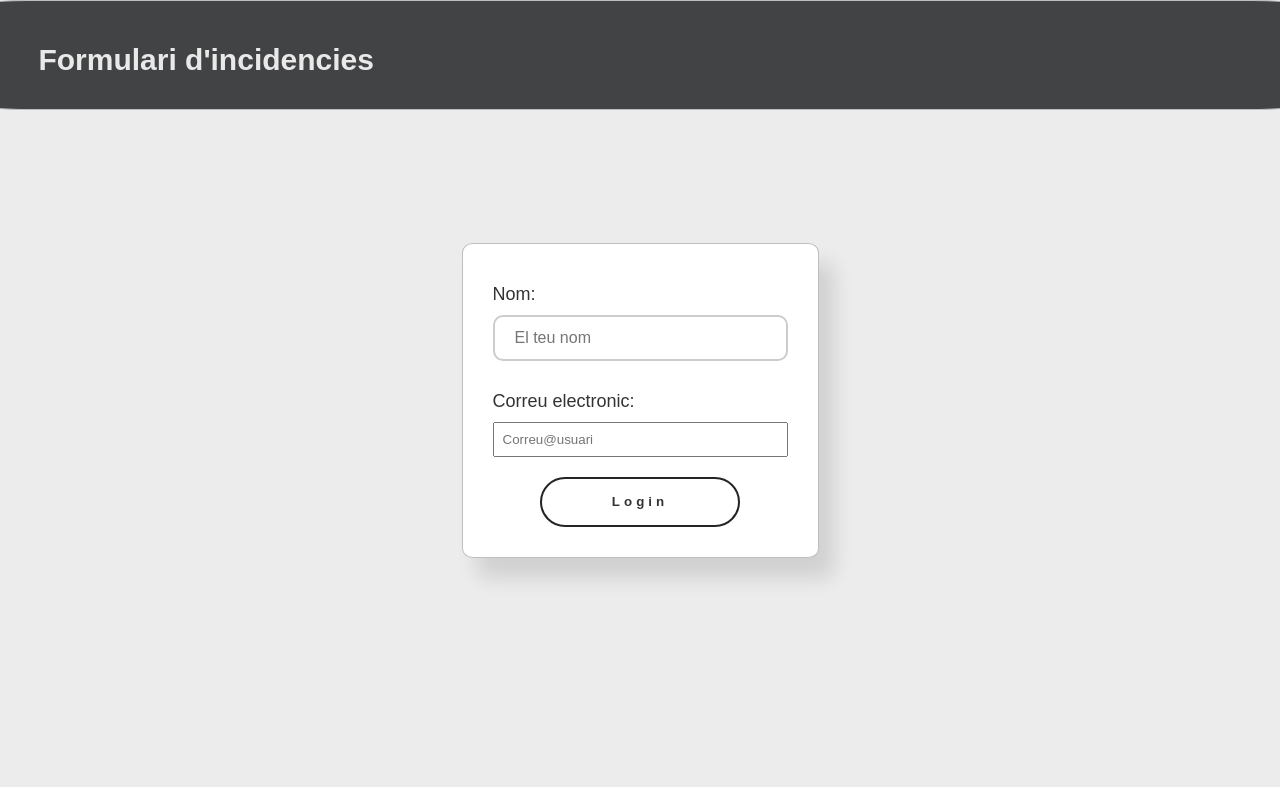
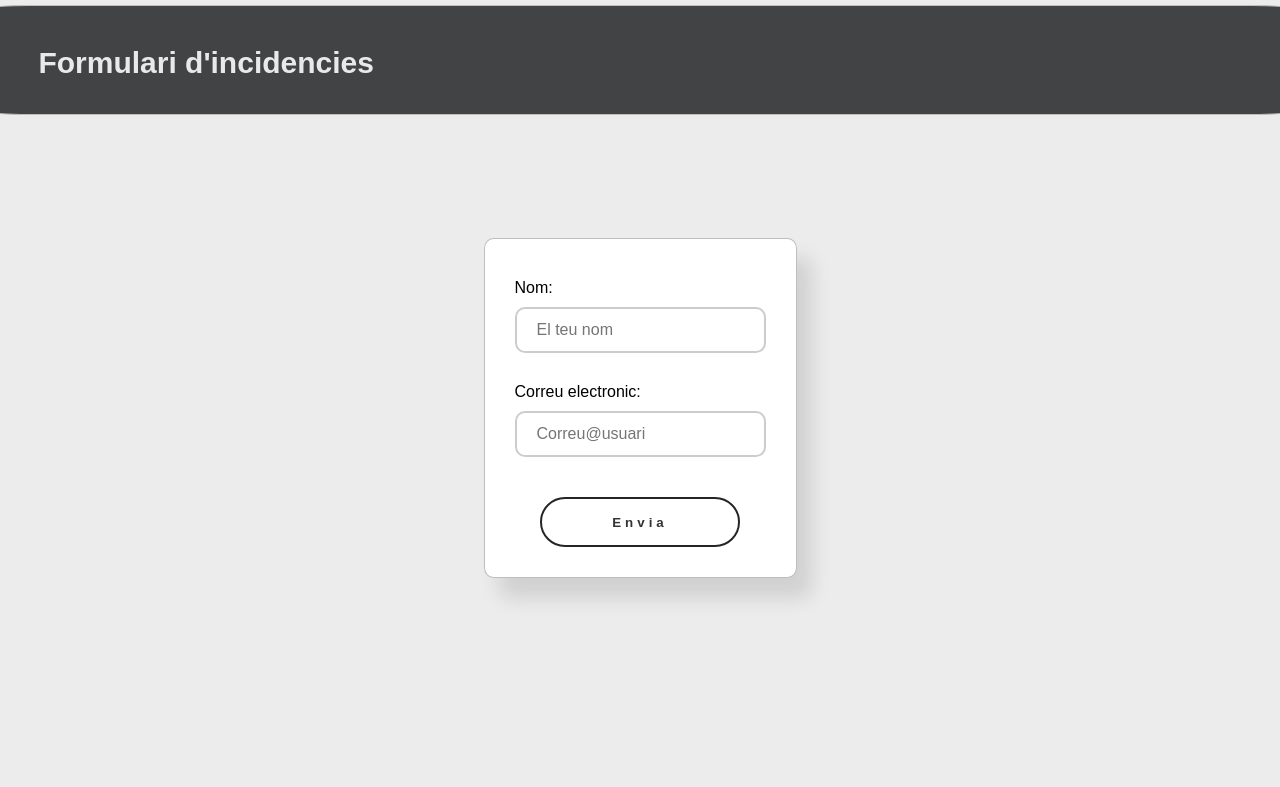
Before and after one commit to inspedralbes/projecte-1daw-24-25-daw1pjpvms, a PHP site: page /action.php in a window 1280 px wide. Shown: the top 787 px of the page. Before the commit the page ends 579 px from the top, so only its background shows below. Run offline with PHP 8.4, Linux system fonts and the light colour scheme.

Commit message:
Add files via upload

```diff
--- a/Incidencies/action.php
+++ b/Incidencies/action.php
@@ -114,7 +114,6 @@ if ($_SERVER['REQUEST_METHOD'] == 'GET') {
     <meta http-equiv="X-UA-Compatible" content="IE=edge">
     <meta name="viewport" content="width=device-width, initial-scale=1.0">
     <link rel="stylesheet" href="estilos.css">
-    <link rel="stylesheet" href="estilos2.css">
     <title>Document</title>
 </head>
 
@@ -154,27 +153,23 @@ if ($_SERVER['REQUEST_METHOD'] == 'GET') {
 
             <form action="" method="post">
     <?php
-
     if ($errors > 0) {
         echo "<div class='error'>ATENCIÓ: Hi ha $errors errors en el formulari </div>";
     }
     ?>
-                <label for="fname">Nom: <span class="boto"> <?php echo $nomErr; ?> </span></label>
-
+    <label for="fname">Nom: <span class="boto"><?php echo $nomErr; ?></span></label>
     <input type="text" id="fname" name="fname" placeholder="El teu nom" value="<?php echo $nom; ?>">
 
-                <label for="femail"> Correu electronic: <span class="boto"> <?php echo $emailErr; ?> </span></label> </label>
-
+    <label for="femail">Correu electronic: <span class="boto"><?php echo $emailErr; ?></span></label>
     <input type="email" id="femail" name="femail" placeholder="Correu@usuari" value="<?php echo $email; ?>">
 
-
-
+    <input type="hidden" name="id" value="<?php echo $id; ?>">
 
     <button class="button type1" type="submit">
-                <span class="btn-txt">Login</span>
-                <input type="hidden" name="id" value="<?php echo $id; ?>">
+        <span class="btn-txt">Envia</span>
+    </button>
+</form>
 
-            </form>
 
         <?php
     }
--- a/Incidencies/estilos.css
+++ b/Incidencies/estilos.css
@@ -128,3 +128,81 @@ width: 40%;
 text-align: left;
 margin-left: 3%;
 }
+
+button {
+    height: 50px;
+    width: 200px;
+    position: relative;
+    background-color: transparent;
+    cursor: pointer;
+    border: 2px solid #252525;
+    overflow: hidden;
+    border-radius: 30px;
+    color: #333;
+    transition: all 0.5s ease-in-out;
+    margin: 20px auto;
+    display: block;
+}
+
+.btn-txt {
+    z-index: 1;
+    font-weight: 800;
+    letter-spacing: 4px;
+    position: relative;
+}
+
+.type1 {
+    position: relative;
+}
+
+.type1::after {
+    content: "";
+    position: absolute;
+    left: 0;
+    top: 0;
+    background-color: #333;
+    border-radius: 30px;
+    visibility: hidden;
+    height: 10px;
+    width: 10px;
+    z-index: 0;
+    transition: all 0.5s ease-in-out;
+    transform-origin: center;
+}
+
+.type1:hover::after {
+    visibility: visible;
+    transform: scale(100) translateX(2px);
+}
+
+.button:hover {
+    box-shadow: 1px 1px 200px #252525;
+    color: #fff;
+    border: none;
+}
+
+.type1:hover .btn-txt {
+    color: #fff;
+    position: relative;
+    z-index: 1;
+}
+
+
+
+@media (max-width: 600px) {
+    .forms {
+        width: 90%;
+        margin-left: 5vw;
+    }
+}
+input[type="text"],[type="email"]{
+    width: 100%;
+    padding: 12px 20px;
+    margin-bottom: 20px;
+    box-sizing: border-box;
+    border: 2px solid #ccc;
+    border-radius: 10px;
+    font-size: 16px;
+    transition: 0.3s;
+    outline: none;
+}
```
Lines whose indentation alone changed are shown as unchanged.
